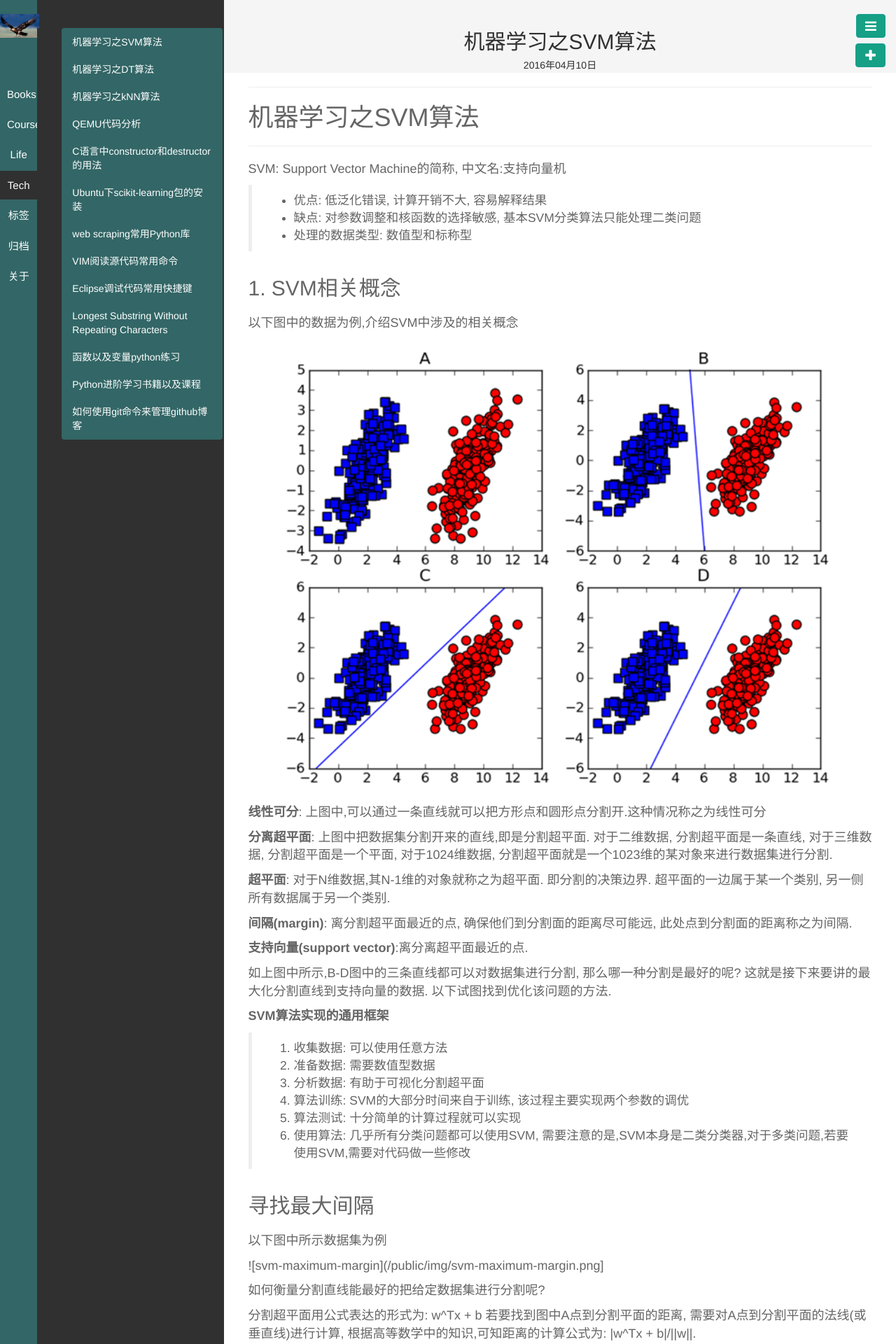
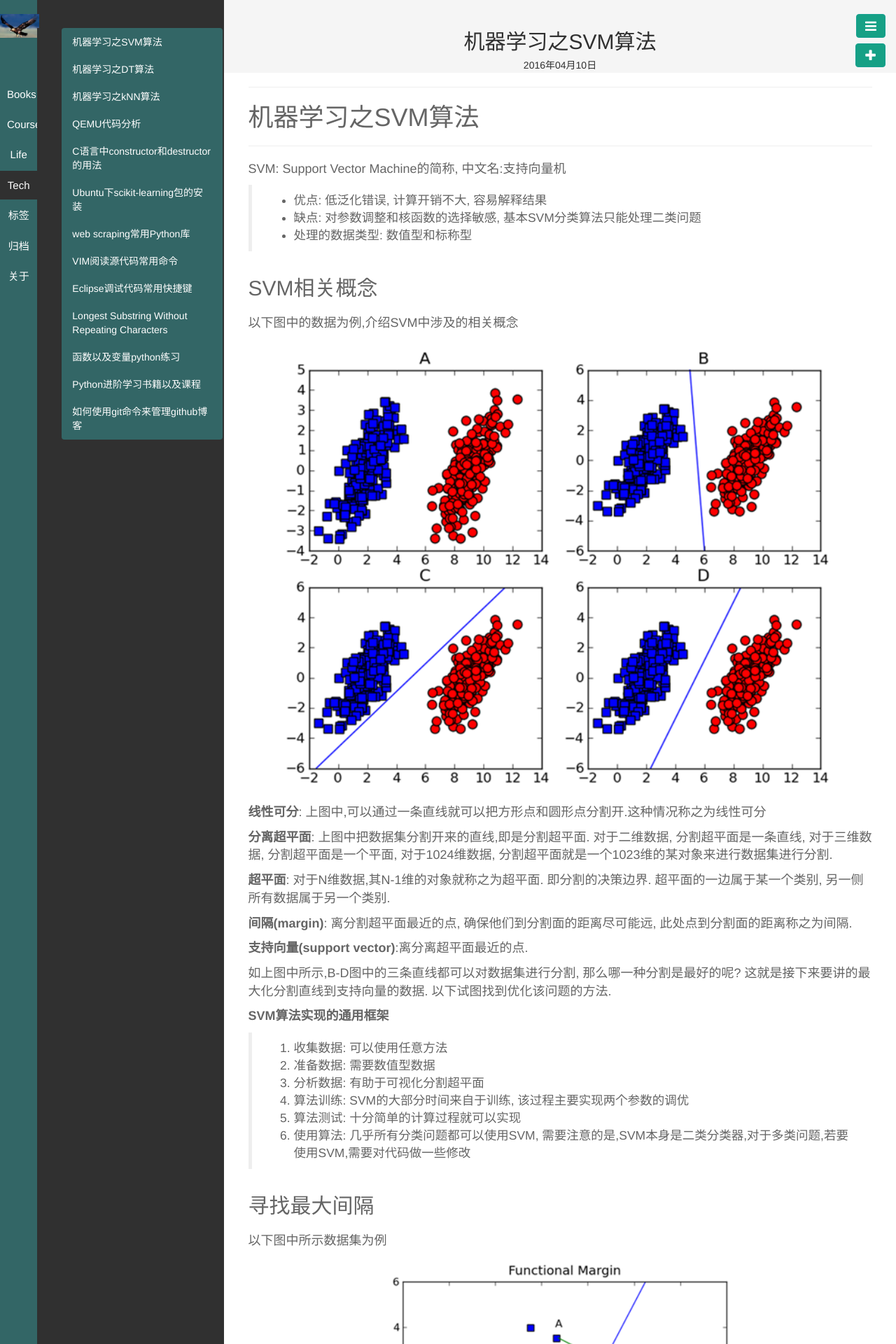
Before and after one commit to wuxiaoer/wuxiaoer.github.io, a Jekyll site: the page built from _posts/Tech/2016-04-10-ML-Support-Vector-Machine.md, in a window 1280 px wide. Shown: the top 1920 px of the page at 70% size. Built offline with Jekyll 4.4.1, drawn with Linux system fonts in a browser that asks for light colours; Markdown is read by kramdown in place of the engine named in the settings; some of the changed text lies outside the part shown.

Commit message:
modify the notes of svm

```diff
--- a/_posts/Tech/2016-04-10-ML-Support-Vector-Machine.md
+++ b/_posts/Tech/2016-04-10-ML-Support-Vector-Machine.md
@@ -17,7 +17,7 @@ SVM: Support Vector Machine的简称, 中文名:支持向量机
 > * 缺点: 对参数调整和核函数的选择敏感, 基本SVM分类算法只能处理二类问题
 > * 处理的数据类型: 数值型和标称型
 
-## 1. SVM相关概念
+## SVM相关概念
 以下图中的数据为例,介绍SVM中涉及的相关概念
 
 ![svm-linear-separable](/public/img/svm-linear-separable.png)
@@ -46,7 +46,7 @@ SVM: Support Vector Machine的简称, 中文名:支持向量机
 ## 寻找最大间隔
 以下图中所示数据集为例
 
-![svm-maximum-margin](/public/img/svm-maximum-margin.png]
+![svm-maximum-margin](/public/img/svm-maximum-margin.png)
 
 如何衡量分割直线能最好的把给定数据集进行分割呢?
 
```
